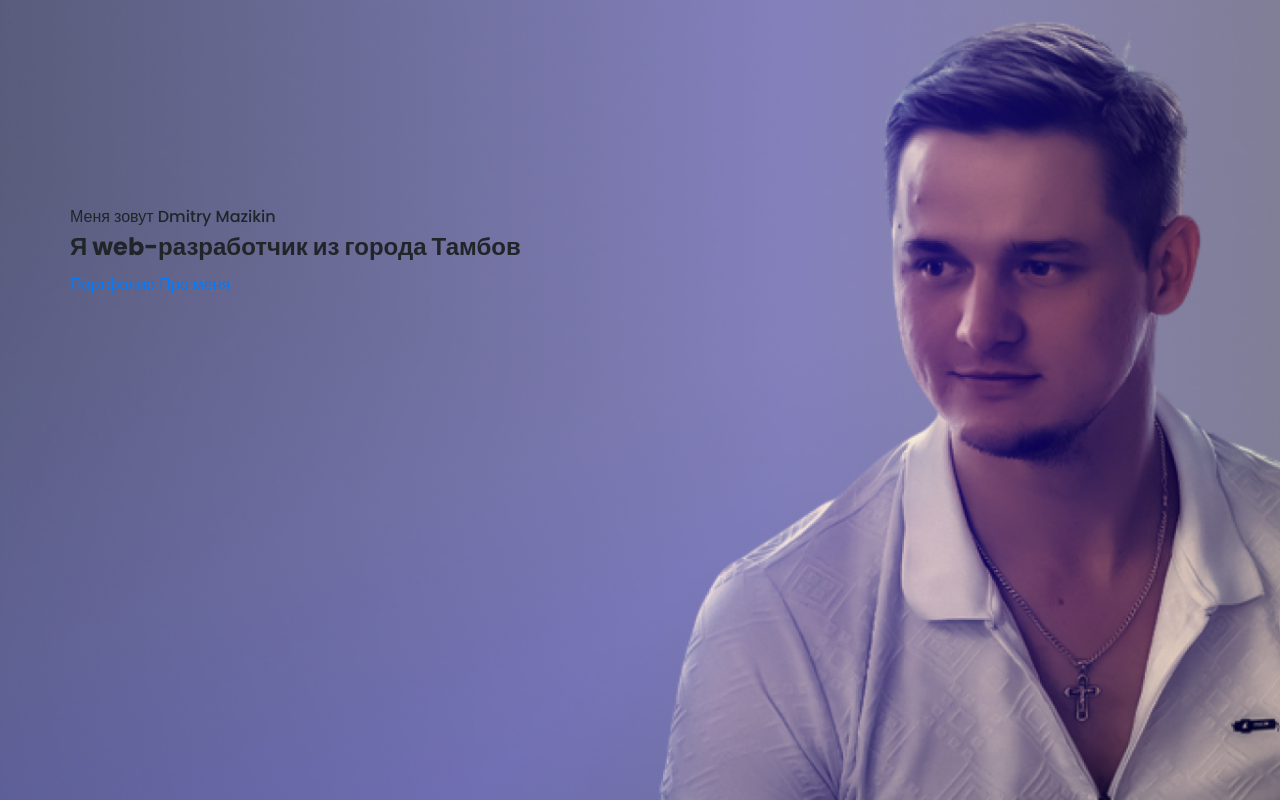
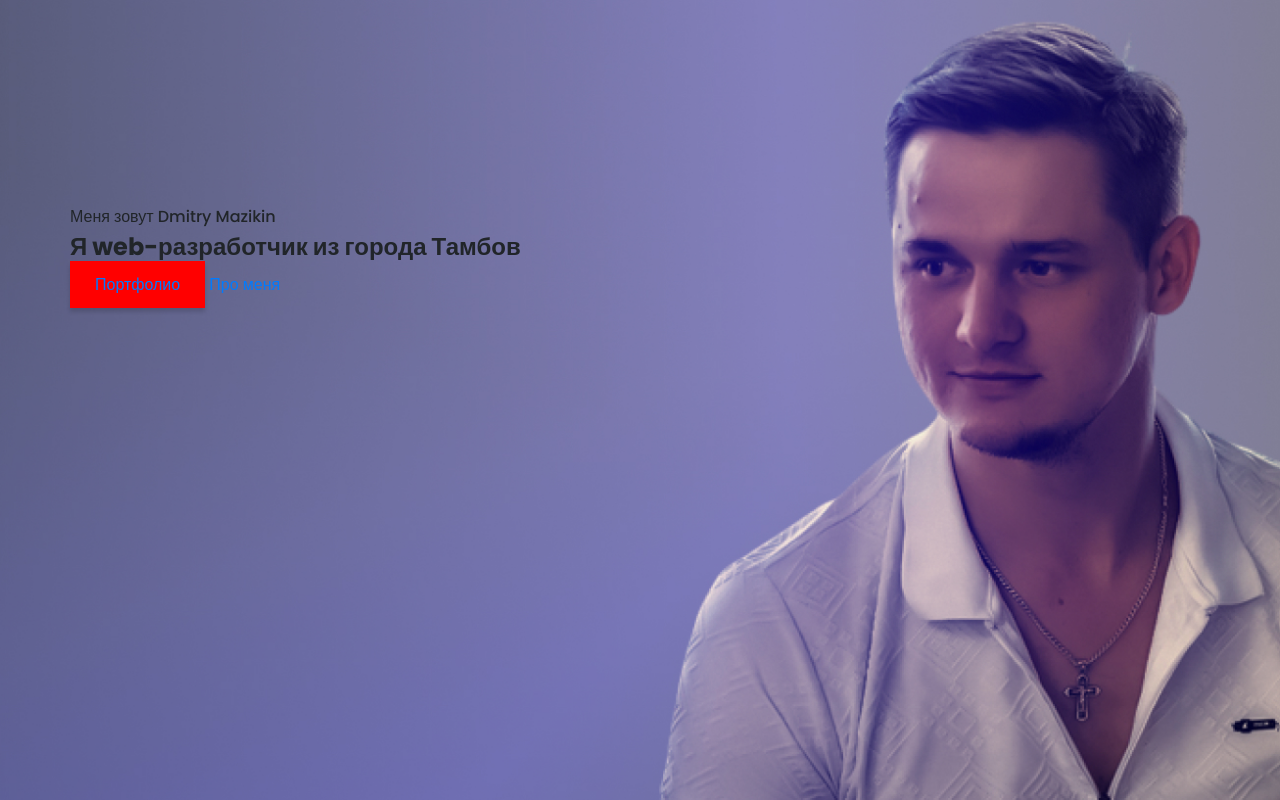
Before and after one commit to dmazikin/dmitry-mazikin, a PHP site: page / in a window 1280 px wide. Run offline with PHP 8.4, Linux system fonts and the light colour scheme; style sheets or scripts are compiled from the project's sources.

Commit message:
add import

```diff
--- a/src/sass/style.scss
+++ b/src/sass/style.scss
@@ -1,6 +1,7 @@
 @import 'libs/bootstrap-reboot.min';
 @import url('https://fonts.googleapis.com/css2?family=Poppins:wght@500;700&display=swap');
 @import "base/variables";
+@import "base/mixins";
 
 body {
     font-family: 'Poppins', sans-serif;
@@ -13,3 +14,4 @@ body {
 }
 @import "blocks/promo";
 @import "blocks/title";
+@import "blocks/button";
```
